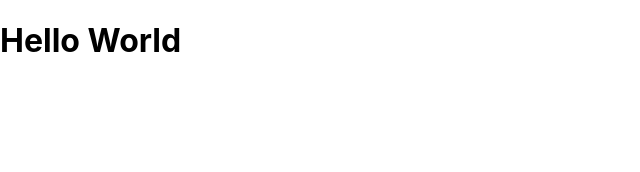
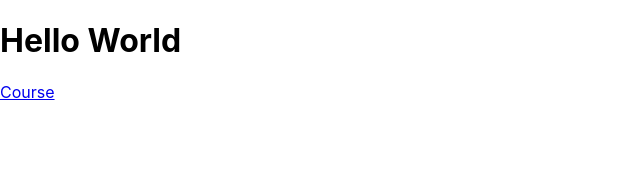
Before and after one commit to Cromana22/mod005455-teambaseddev-2022, a React (Create React App) app in the folder learn-for-fun/: page /homepage in a window 1280 px wide. Shown: the top 172 px of the page, without its empty margins (0-640 px from the left). Built offline with nearby package versions, Linux system fonts and the light colour scheme.

Commit message:
Few things

```diff
--- a/learn-for-fun/src/components/HomePage.js
+++ b/learn-for-fun/src/components/HomePage.js
@@ -1,10 +1,12 @@
 import React from "react";
+import Card from 'react-bootstrap/Card';
 
 
 const HomePage = () => {
     return (
         <body>
             <h1>Hello World</h1>
+            <Card.Link href='./Course'>Course</Card.Link>
         </body>
     );
 }
--- a/learn-for-fun/src/components/LoginPage.js
+++ b/learn-for-fun/src/components/LoginPage.js
@@ -1,5 +1,4 @@
 import React from "react";
-import Button from 'react-bootstrap/Button';
 import Card from 'react-bootstrap/Card';
 
 const LoginPage = () => {
```
